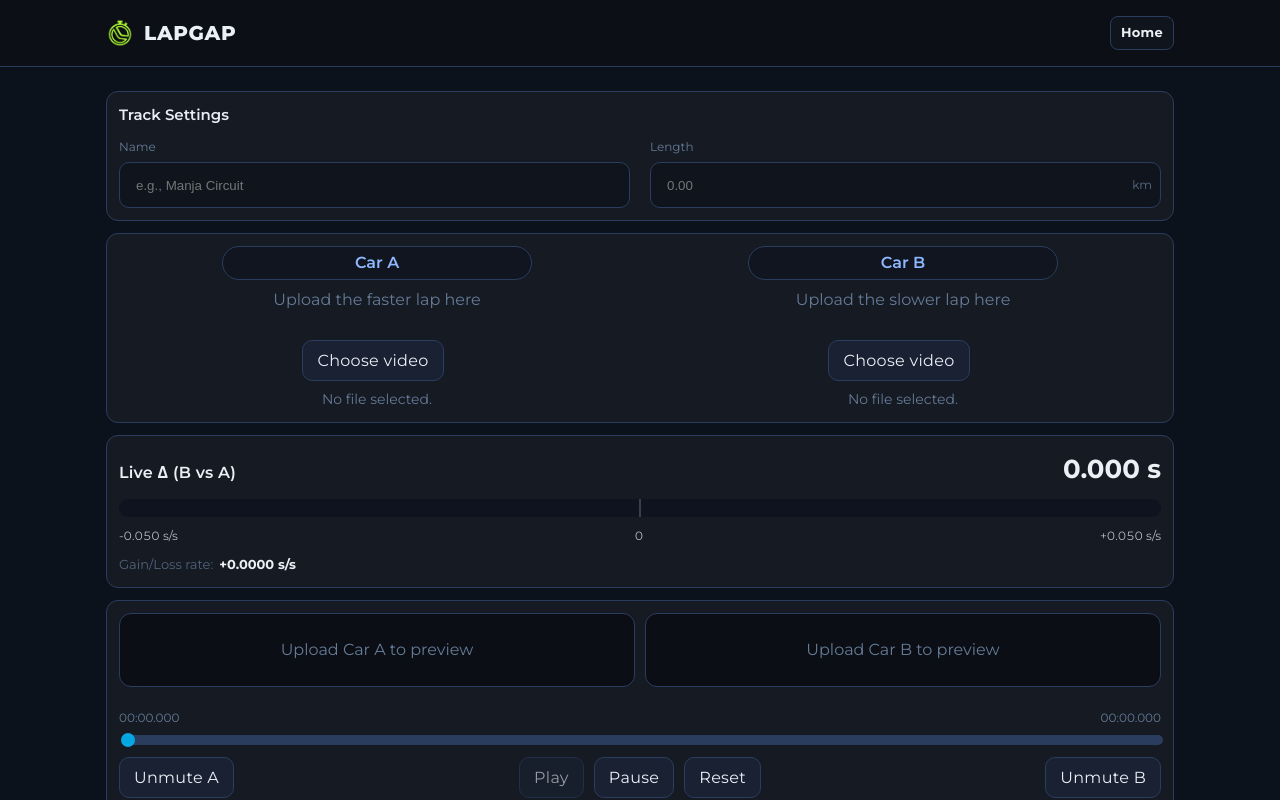
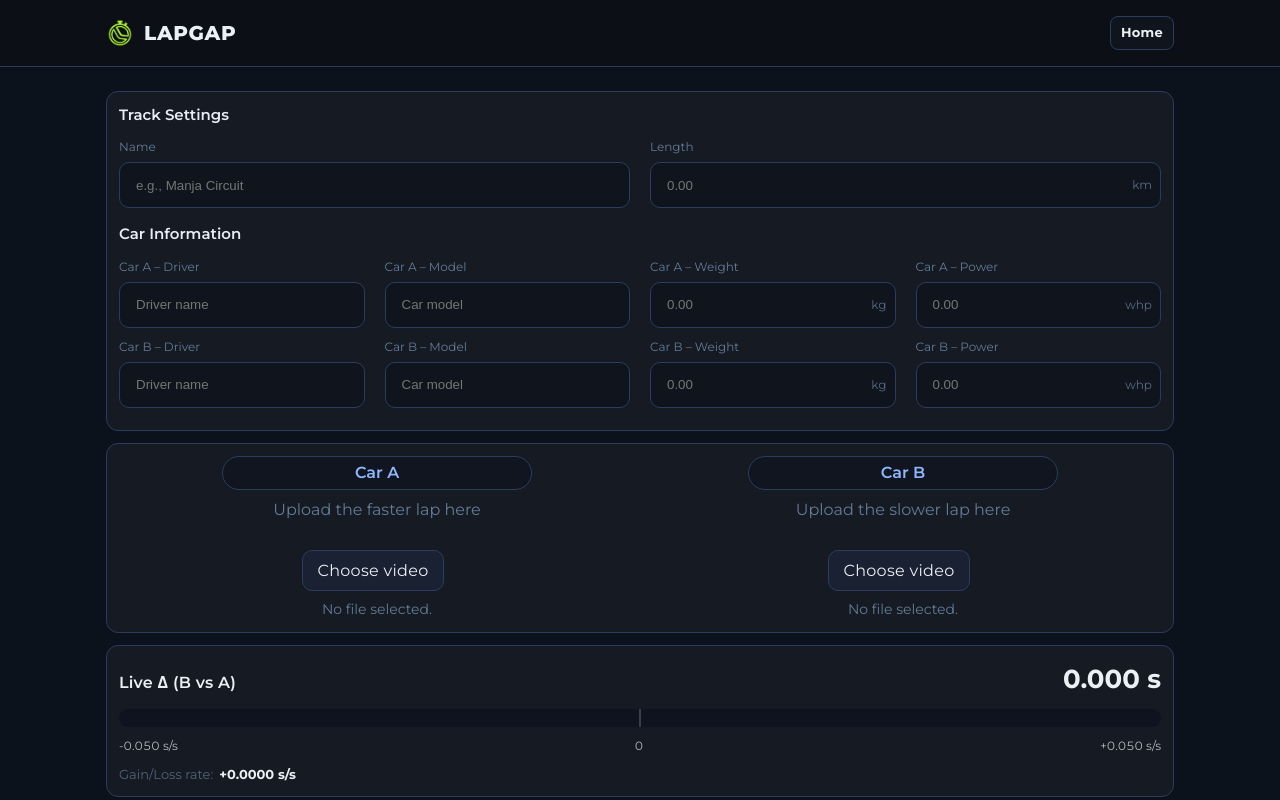
Before and after one commit to Al-S36/LapGap, a React (Vite) app: page / in a window 1280 px wide. Shown: the top 800 px of the page. Built offline with nearby package versions, Linux system fonts and the light colour scheme.

Commit message:
Added car information and now have all the daata we need for a quick report feature

```diff
--- a/src/components/trackSettings.jsx
+++ b/src/components/trackSettings.jsx
@@ -2,18 +2,80 @@ import { useMemo, useState } from "react";
 import "../styling/trackSettings.css";
 
 // Custom event so parent can listen
-const emitTrackSettings = (name, lengthStr) => {
+const emitTrackSettings = (name, lengthStr, cars) => {
   const distance = Number(lengthStr);
   const lengthKm = Number.isFinite(distance) && distance > 0 ? distance : null;
   window.dispatchEvent(
     new CustomEvent("trackSettings:update", {
-      detail: { name, lengthKm },
+      detail: {
+        name: name || "N/A",
+        lengthKm: lengthKm || "N/A",
+        cars: cars || undefined,
+      },
     })
   );
 };
 
+const toNumOrNull = (input) => {
+  if (input == null || input === "") return null;
+  const parsedInput = Number(input);
+  return Number.isFinite(parsedInput) ? parsedInput : null;
+};
+
+const powerToWeight = (hp, kg) => {
+  if (!Number.isFinite(hp) || !Number.isFinite(kg) || hp <= 0 || kg <= 0)
+    return null;
+  return +((hp / (kg / 1000))).toFixed(1);
+};
+
 export default function TrackSettings() {
   const [form, setForm] = useState({ name: "", lengthKm: "" });
+
+  const [carA, setCarA] = useState({
+    driverName: "",
+    carModel: "",
+    carWeightKg: "",
+    carPowerHp: "",
+  });
+  const [carB, setCarB] = useState({
+    driverName: "",
+    carModel: "",
+    carWeightKg: "",
+    carPowerHp: "",
+  });
+
+  // Always normalize blanks to "N/A"
+  const normalizeCar = (car) => {
+    const driverName = car.driverName?.trim() || "N/A";
+    const carModel = car.carModel?.trim() || "N/A";
+
+    const weightNum = toNumOrNull(car.carWeightKg);
+    const powerNum = toNumOrNull(car.carPowerHp);
+
+    const carWeightKg = weightNum != null ? weightNum.toFixed(2) : "N/A";
+    const carPowerHp = powerNum != null ? powerNum.toFixed(2) : "N/A";
+
+    const ptw =
+      weightNum != null && powerNum != null
+        ? powerToWeight(powerNum, weightNum)
+        : null;
+
+    return {
+      driverName,
+      carModel,
+      carWeightKg,
+      carPowerHp,
+      powerToWeightHpPerTon: ptw != null ? ptw : "N/A",
+    };
+  };
+
+  const carsPayload = useMemo(
+    () => ({
+      A: normalizeCar(carA),
+      B: normalizeCar(carB),
+    }),
+    [carA, carB]
+  );
 
   // Validating track length input, allow only numbers and "."
   const handleLengthChange = (raw) => {
@@ -26,7 +88,7 @@ export default function TrackSettings() {
       lengthKm: inputValue,
     });
 
-    emitTrackSettings(form.name, inputValue); // ADD: live emit while typing
+    emitTrackSettings(form.name, inputValue, carsPayload);
   };
 
   // Round up to 2 decimal places
@@ -42,10 +104,10 @@ export default function TrackSettings() {
     if (numericValue > 0 && Number.isFinite(numericValue)) {
       const formatted = numericValue.toFixed(2);
       setForm({ name: form.name, lengthKm: formatted });
-      emitTrackSettings(form.name, formatted); // ADD
+      emitTrackSettings(form.name, formatted, carsPayload);
     } else {
       setForm({ name: form.name, lengthKm: "" });
-      emitTrackSettings(form.name, ""); // ADD
+      emitTrackSettings(form.name, "", carsPayload);
     }
   };
 
@@ -65,6 +127,49 @@ export default function TrackSettings() {
     return "";
   }, [form.lengthKm]);
 
+  const handleCarNumericChange = (which, key, raw) => {
+    let inputValue = raw.replace(/[^0-9.]/g, "");
+    inputValue = inputValue.replace(/(\..*)\./g, "$1");
+
+    if (which === "A") {
+      setCarA({ ...carA, [key]: inputValue });
+    } else {
+      setCarB({ ...carB, [key]: inputValue });
+    }
+    emitTrackSettings(form.name, form.lengthKm, carsPayload);
+  };
+
+  const handleCarNumericBlur = (which, key, val) => {
+  // Heaviest production car Mercedes Pullman Guard
+  const maxWeight = 5100;
+  // Most powerful production car Devel Sixteen 12.3L v16 quad turbo
+  const maxPower  = 5007;
+
+  let inputValue = (val || "").trim();
+  if (inputValue.startsWith(".")) inputValue = "0" + inputValue;
+  if (inputValue.endsWith(".")) inputValue = inputValue.slice(0, -1);
+
+  const numericValue = Number(inputValue);
+
+  // Choose ceiling based on field: weight or power
+  const limit = key === "carPowerHp" ? maxPower : maxWeight;
+
+  const valid =
+    numericValue > 0 &&
+    Number.isFinite(numericValue) &&
+    numericValue < limit;
+
+  const formatted = valid ? numericValue.toFixed(2) : "";
+
+  if (which === "A") {
+    setCarA({ ...carA, [key]: formatted });
+  } else {
+    setCarB({ ...carB, [key]: formatted });
+  }
+  emitTrackSettings(form.name, form.lengthKm, carsPayload);
+};
+
+
   return (
     <section>
       <div className="track-title">Track Settings</div>
@@ -81,7 +186,7 @@ export default function TrackSettings() {
               value={form.name}
               onChange={(e) => {
                 setForm({ name: e.target.value, lengthKm: form.lengthKm });
-                emitTrackSettings(e.target.value, form.lengthKm);
+                emitTrackSettings(e.target.value, form.lengthKm, carsPayload);
               }}
               autoComplete="off"
             />
@@ -104,6 +209,165 @@ export default function TrackSettings() {
             />
             <span className="track-unit">km</span>
           </div>
+          {lengthError ? (
+            <div className="track-error" role="alert">
+              {lengthError}
+            </div>
+          ) : null}
+        </label>
+      </div>
+
+      <div className="track-title" style={{ marginTop: 15 }}>
+        Car Information
+      </div>
+
+      {/* Car A */}
+      <div className="track-row">
+        <label className="track-field">
+          <span className="track-label">Car A – Driver</span>
+          <div className="track-shell">
+            <input
+              className="track-input"
+              type="text"
+              placeholder="Driver name"
+              value={carA.driverName}
+              onChange={(e) =>
+                setCarA({ ...carA, driverName: e.target.value })
+              }
+              autoComplete="off"
+            />
+          </div>
+        </label>
+
+        <label className="track-field">
+          <span className="track-label">Car A – Model</span>
+          <div className="track-shell">
+            <input
+              className="track-input"
+              type="text"
+              placeholder="Car model"
+              value={carA.carModel}
+              onChange={(e) =>
+                setCarA({ ...carA, carModel: e.target.value })
+              }
+              autoComplete="off"
+            />
+          </div>
+        </label>
+
+        <label className="track-field">
+          <span className="track-label">Car A – Weight</span>
+          <div className="track-shell track-suffix">
+            <input
+              className="track-input"
+              type="text"
+              inputMode="decimal"
+              placeholder="0.00"
+              value={carA.carWeightKg}
+              onChange={(e) =>
+                handleCarNumericChange("A", "carWeightKg", e.target.value)
+              }
+              onBlur={() =>
+                handleCarNumericBlur("A", "carWeightKg", carA.carWeightKg)
+              }
+            />
+            <span className="track-unit">kg</span>
+          </div>
+        </label>
+
+        <label className="track-field">
+          <span className="track-label">Car A – Power</span>
+          <div className="track-shell track-suffix">
+            <input
+              className="track-input"
+              type="text"
+              inputMode="decimal"
+              placeholder="0.00"
+              value={carA.carPowerHp}
+              onChange={(e) =>
+                handleCarNumericChange("A", "carPowerHp", e.target.value)
+              }
+              onBlur={() =>
+                handleCarNumericBlur("A", "carPowerHp", carA.carPowerHp)
+              }
+            />
+            <span className="track-unit">whp</span>
+          </div>
+        </label>
+      </div>
+
+      {/* Car B */}
+      <div className="track-row">
+        <label className="track-field">
+          <span className="track-label">Car B – Driver</span>
+          <div className="track-shell">
+            <input
+              className="track-input"
+              type="text"
+              placeholder="Driver name"
+              value={carB.driverName}
+              onChange={(e) =>
+                setCarB({ ...carB, driverName: e.target.value })
+              }
+              autoComplete="off"
+            />
+          </div>
+        </label>
+
+        <label className="track-field">
+          <span className="track-label">Car B – Model</span>
+          <div className="track-shell">
+            <input
+              className="track-input"
+              type="text"
+              placeholder="Car model"
+              value={carB.carModel}
+              onChange={(e) =>
+                setCarB({ ...carB, carModel: e.target.value })
+              }
+              autoComplete="off"
+            />
+          </div>
+        </label>
+
+        <label className="track-field">
+          <span className="track-label">Car B – Weight</span>
+          <div className="track-shell track-suffix">
+            <input
+              className="track-input"
+              type="text"
+              inputMode="decimal"
+              placeholder="0.00"
+              value={carB.carWeightKg}
+              onChange={(e) =>
+                handleCarNumericChange("B", "carWeightKg", e.target.value)
+              }
+              onBlur={() =>
+                handleCarNumericBlur("B", "carWeightKg", carB.carWeightKg)
+              }
+            />
+            <span className="track-unit">kg</span>
+          </div>
+        </label>
+
+        <label className="track-field">
+          <span className="track-label">Car B – Power</span>
+          <div className="track-shell track-suffix">
+            <input
+              className="track-input"
+              type="text"
+              inputMode="decimal"
+              placeholder="0.00"
+              value={carB.carPowerHp}
+              onChange={(e) =>
+                handleCarNumericChange("B", "carPowerHp", e.target.value)
+              }
+              onBlur={() =>
+                handleCarNumericBlur("B", "carPowerHp", carB.carPowerHp)
+              }
+            />
+            <span className="track-unit">whp</span>
+          </div>
         </label>
       </div>
     </section>
--- a/src/styling/trackSettings.css
+++ b/src/styling/trackSettings.css
@@ -9,6 +9,7 @@
   display: flex;
   justify-content: space-between;
   gap: 20px;
+  margin-bottom:10px;
 }
 
 .track-field {
```
